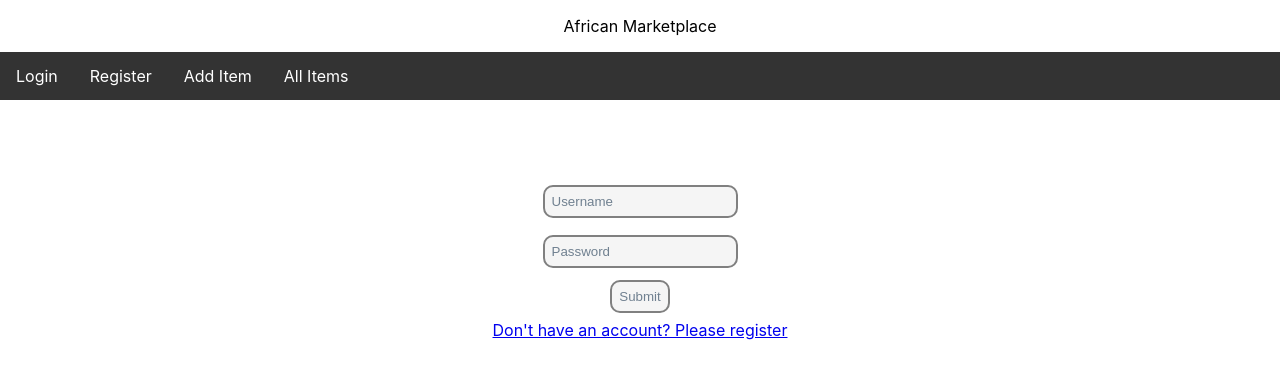
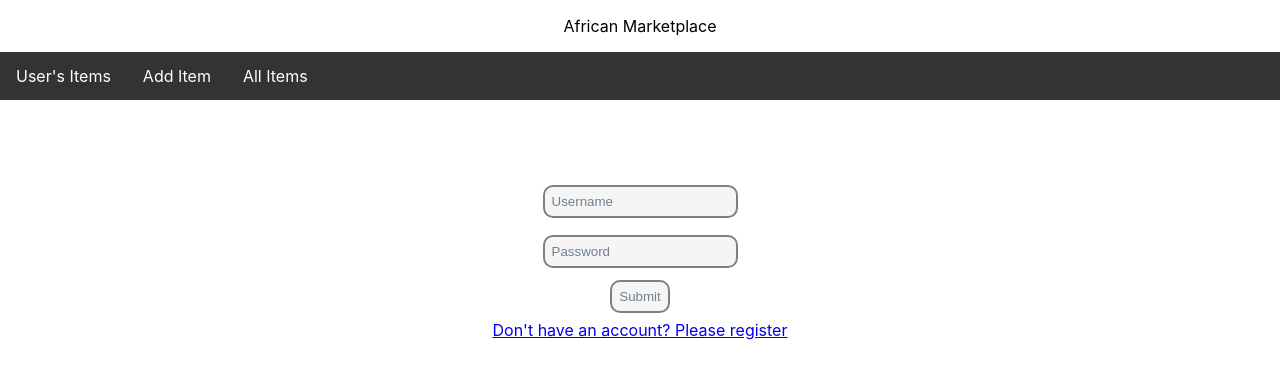
Before and after one commit to melissa-24/react, a React (Create React App) app in the folder african-marketplace-front/: page / in a window 1280 px wide. Shown: the top 378 px of the page. Built offline with nearby package versions, Linux system fonts and the light colour scheme.

Commit message:
fixed navbar

```diff
--- a/african-marketplace-front/src/components/ItemEntry.js
+++ b/african-marketplace-front/src/components/ItemEntry.js
@@ -42,7 +42,6 @@ const ItemEntry = (props) => {
 		// ⏬ formik automagically added form data values to obj, 'values'
 		onSubmit: (values) => {
 			props.addItem(values, props.id);
-			props.getUserItems(props.id);
 			history.push('/user');
 			/* AXIOS */
 			// axios
--- a/african-marketplace-front/src/components/Navbar.js
+++ b/african-marketplace-front/src/components/Navbar.js
@@ -1,25 +1,23 @@
-
-import React, { Component } from "react";
-import { Link } from "react-router-dom";
-
+import React, { Component } from 'react';
+import { Link } from 'react-router-dom';
 
 class Navigation extends Component {
 	render() {
 		return (
-      <div className="nav-header">
+			<div className='nav-header'>
 				<p>African Marketplace</p>
-        <ul id="nav">
+				<ul id='nav'>
 					<li>
-            <Link to="/">Login</Link>
+						<Link to='/user'>User's Items</Link>
+					</li>
+					{/* <li>
+						<Link to='/registration'>Register</Link>
+					</li> */}
+					<li>
+						<Link to='/sell'>Add Item</Link>
 					</li>
 					<li>
-            <Link to="/registration">Register</Link>
-          </li>
-          <li>
-            <Link to="/sell">Add Item</Link>
-          </li>
-          <li>
-            <Link to="/home">All Items</Link>
+						<Link to='/home'>All Items</Link>
 					</li>
 				</ul>
 			</div>
```
Also changed, not shown: african-marketplace-front/src/App.js (+2 -5 lines). Lines whose indentation alone changed are shown as unchanged.
